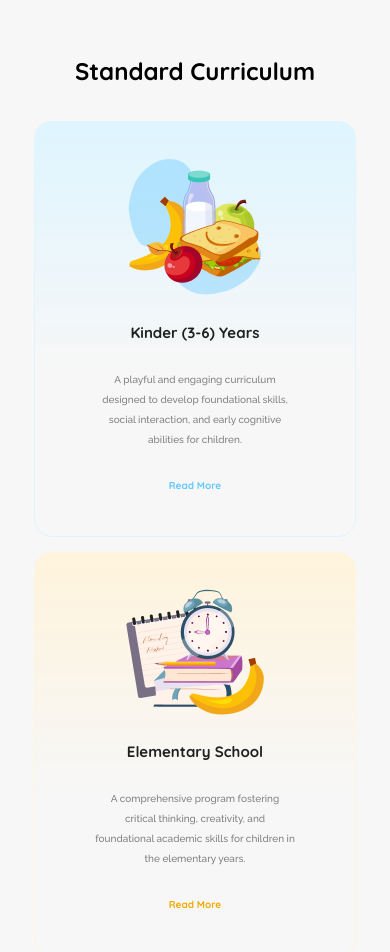
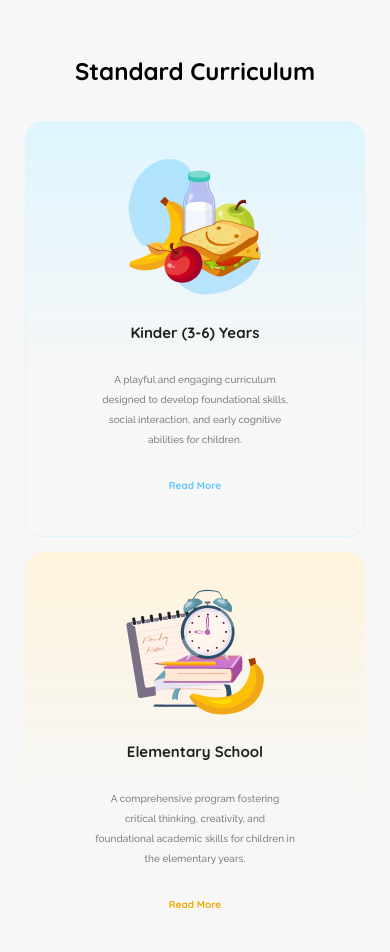
Before and after one commit to md-zeon/kids-school, a plain HTML site: page index.html in a window 390 px wide. Shown: the part 901-1853 px from the top of the page. Drawn offline with Linux system fonts and the light colour scheme.

Commit message:
Made Curriculum Card More than 90% on mobile devices

```diff
--- a/styles/style.css
+++ b/styles/style.css
@@ -663,7 +663,7 @@ footer {
     }
 
     .curriculum-card {
-        max-width: 90%;
+        max-width: 95%;
         width: 100%;
         padding: 36px 28px;
         gap: 22px;
```
